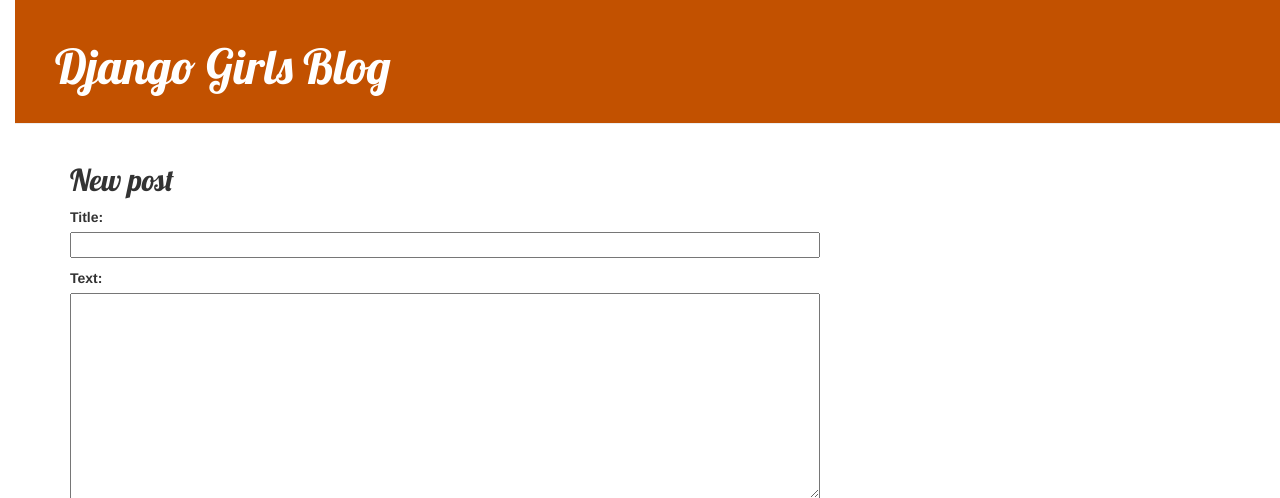
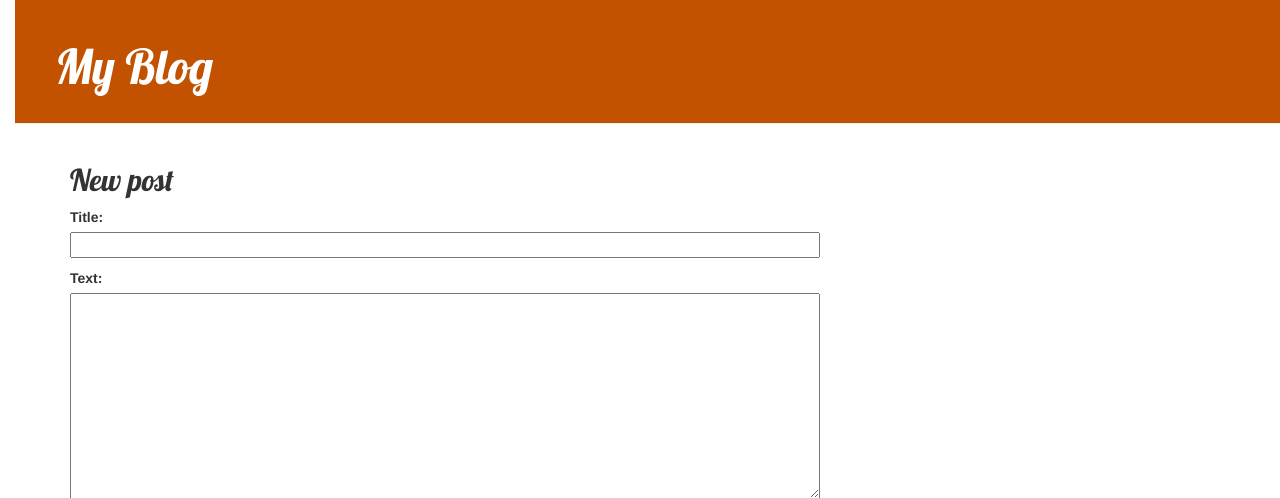
Before and after one commit to RiddhiAthreya/my-first-blog, a Django app: page /post/new/ in a window 1280 px wide. Shown: the top 498 px of the page. Run offline with Django 3.2, Linux system fonts and the light colour scheme; some libraries are stand-ins or nearby versions.

Commit message:
added comments

```diff
--- a/blog/admin.py
+++ b/blog/admin.py
@@ -1,4 +1,5 @@
 from django.contrib import admin
-from .models import Post
+from .models import Post #import the schema
 
+#To make model visible on admin page
 admin.site.register(Post)
--- a/blog/forms.py
+++ b/blog/forms.py
@@ -1,3 +1,4 @@
+#django model
 from django import forms
 
 from .models import Post
--- a/blog/models.py
+++ b/blog/models.py
@@ -1,3 +1,4 @@
+#schema model
 from django.conf import settings
 from django.db import models
 from django.utils import timezone
--- a/blog/templates/blog/base.html
+++ b/blog/templates/blog/base.html
@@ -1,7 +1,7 @@
 {% load static %}
 <html>
     <head>
-        <title>Django Girls blog</title>
+        <title>My Blog</title>
         <link rel="stylesheet" href="//maxcdn.bootstrapcdn.com/bootstrap/3.2.0/css/bootstrap.min.css">
         <link rel="stylesheet" href="//maxcdn.bootstrapcdn.com/bootstrap/3.2.0/css/bootstrap-theme.min.css">
         <link rel="stylesheet" href="{% static 'css/blog.css' %}">
@@ -15,7 +15,7 @@
                 {% if user.is_authenticated %}
                     <a href="{% url 'post_new' %}" class="top-menu"><span class="glyphicon glyphicon-plus"></span></a>
                 {% endif %}
-                <h1><a href="/">Django Girls Blog</a></h1>
+                <h1><a href="/">My Blog</a></h1>
             </div>
             <div class="content container">
                 <div class="row">
--- a/blog/urls.py
+++ b/blog/urls.py
@@ -1,3 +1,5 @@
+
+#When a url is typed in, the request is routed to this page first
 from django.urls import path
 from . import views
 
--- a/blog/views.py
+++ b/blog/views.py
@@ -1,16 +1,21 @@
+#handeling requests
+
 from django.shortcuts import render, get_object_or_404,redirect
 from django.utils import timezone
 from .models import Post
 from .forms import PostForm
 
+#handles viewing of all posts
 def post_list(request):
     posts = Post.objects.filter(published_date__lte=timezone.now()).order_by('published_date')
     return render(request, 'blog/post_list.html', {'posts': posts})
 
+#handles details of all post when post is clicked
 def post_detail(request, pk):
     post = get_object_or_404(Post, pk=pk)
     return render(request, 'blog/post_detail.html', {'post': post})
 
+#adding new post
 def post_new(request):
     if request.method == "POST":
         form = PostForm(request.POST)
@@ -24,6 +29,7 @@ def post_new(request):
         form = PostForm()
     return render(request, 'blog/post_edit.html', {'form': form})
 
+#editing a post
 def post_edit(request, pk):
     post = get_object_or_404(Post, pk=pk)
     if request.method == "POST":
```
